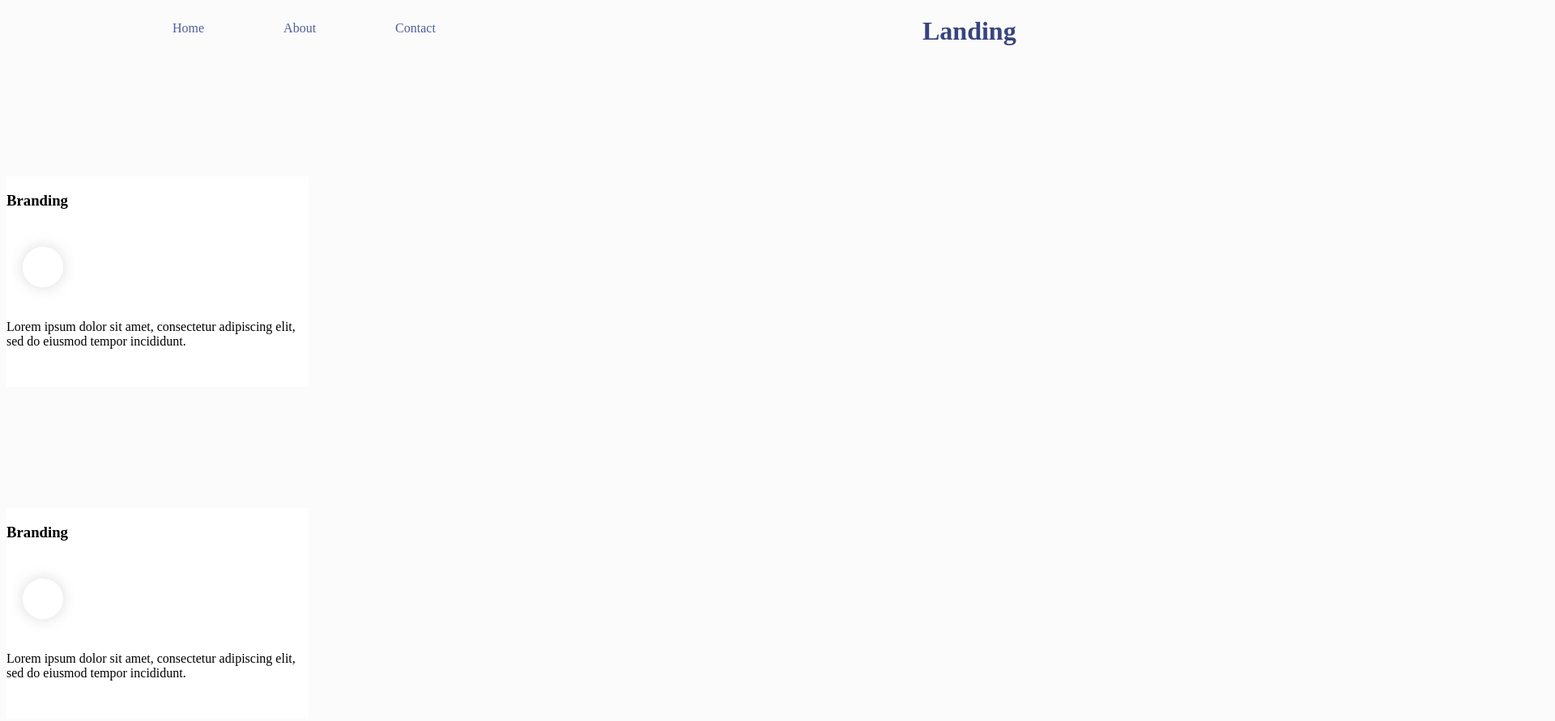
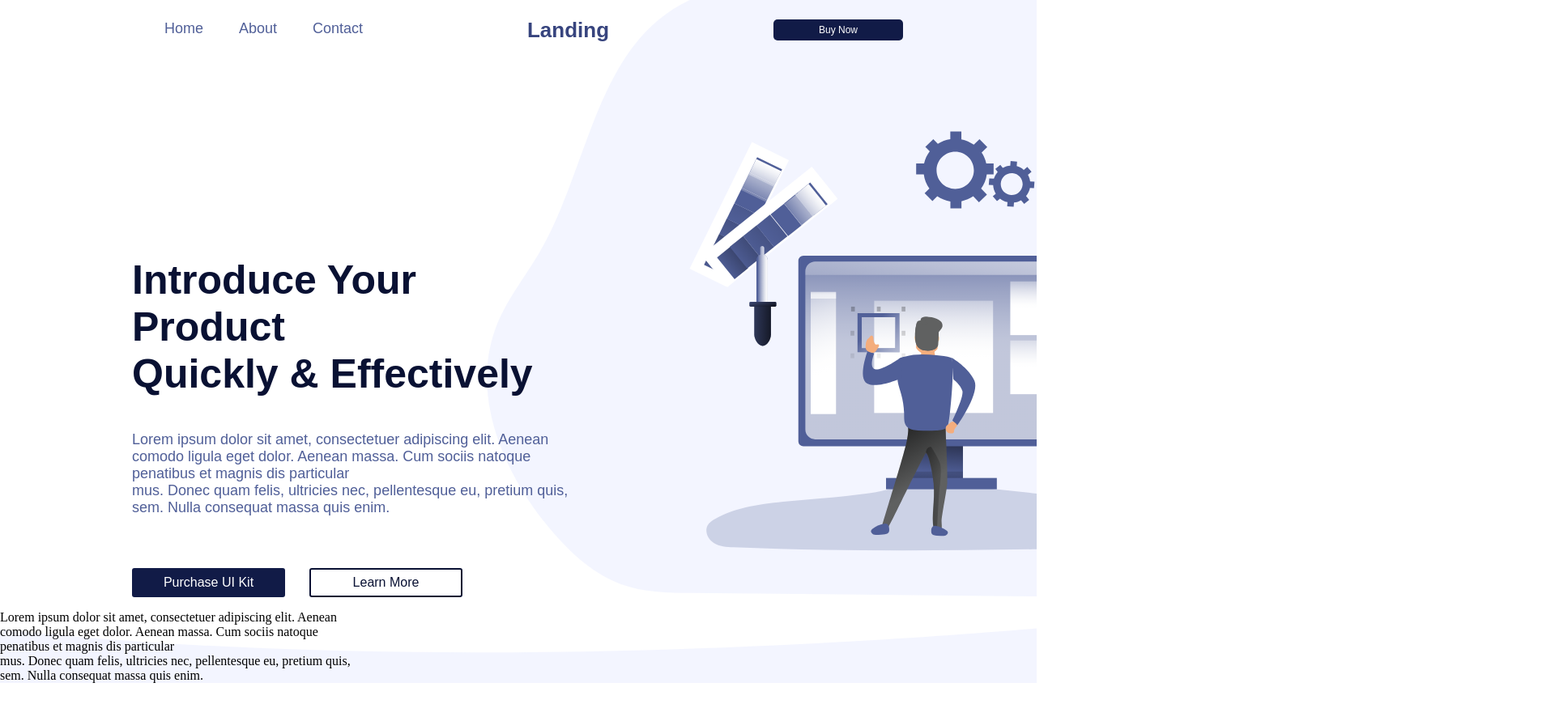
Before and after one commit to kalendaryovAV/kalendarev609-41, a plain HTML site: page WWW/index.html in a window 1280 px wide. Shown: the top 891 px of the page at 81% size, 1920 px wide, since content can reach past the window. After the commit the page ends 860 px from the top, so only its background shows below. Drawn offline with Linux system fonts and the light colour scheme.

Commit message:
Add files via upload

```diff
--- a/WWW/css/style.css
+++ b/WWW/css/style.css
@@ -1,75 +1,95 @@
 body {
-    width: 1440px;
-    height: 4628px;
-    background-color:#FBFBFB;
-    ;
+    margin: 0;
 }
 
-header {
-    width: 1440px;
-    height: 60px;
+.main-section {
+    background-image: url(../img/designer_1.svg);
+    background-repeat: no-repeat;
+    background-position-x: right;
+    background-size: contain;
+
+    padding-left: 163px;
+    padding-right: 165px;
+}
+
+.nav {
     display: flex;
-    flex-direction: row;
+    justify-content: space-between;
+    align-items: center;
+    font-family: Arial, Helvetica, sans-serif;
 }
 
 .header-list {
-    list-style: none;
+    list-style-type: none;
     display: flex;
-    flex-direction: row;
-    margin-left: 165px;
+    justify-content: space-between;
+    height: 24px;
+    width: 245px;
     margin-top: 18px;
-    width: 245px;
-    height: 24px;
+    font-size: 18px;
+    color: rgba(80, 95, 152, 1);
+}
+.header-list-item {
+    margin: 0;
+}
+.header-h1 {
+    font-size: 26px;
+    color: rgba(55, 68, 126, 1);
+}
+.buynow-button {
+    width: 160px;
+    height: 26px;
+    background-color: rgba(17, 27, 71, 1);
+    border: none;
+    color: rgba(255, 255, 255, 1);
+    font-size: 12px;
+    border-radius: 5px 5px 5px 5px;
+}
+.main-section-info {
+    width: 539px;
+    height: 421px;
+    font-family: Arial, Helvetica, sans-serif;
+}
+.introduction {
+    width: 539px;
+    height: 316px;
+    margin-top: 243px;
+    margin-bottom: 69px;
+}
+.main-section-info-h1 {
+    color: rgba(9, 17, 51, 1);
+    font-size: 50px;
+}
+.main-section-p {
+    color: rgba(80, 95, 152, 1);
+    font-size: 18px;
+}
+.purchase-button {
+    text-align: center;
+    width: 189px;
+    height: 36px;
+    border: none;
+    background-color: rgba(17, 27, 71, 1);
+    margin-right: 30px;
+    color: rgba(255, 255, 255, 1);
+    font-size: 16px;
+    border-radius: 3px 3px 3px 3px;
+}
+.learnmore-button {
+    width: 189px;
+    height: 36px;
+    background-color: rgba(255, 255, 255, 1);
+    color: rgba(9, 17, 51, 1);
+    border-style: solid;
+    border-color:rgba(9, 17, 51, 1);
+    font-size: 16px;
+    border-radius: 3px 3px 3px 3px;
 }
 
-.header-list-item {
-    color: rgba(80, 95, 152, 1);
-}
-
-#center-header-list-element {
-    margin-left: 98px;
-    margin-right: 98px;
-}
-
-.header-label {
-    width: 95px;
-    height: 38px;
-    margin-top: 12px;
-    margin-left: 681px;
-    margin-right: 1131px;
-    color: rgba(55, 68, 126, 1);
+.basement-section {
+    background-color: rgba(255, 255, 255, 1);
+    background-image: url(../img/Rectangle.svg);
+    background-repeat: no-repeat;
+    background-size: cover;
 
 }
-
-.header-button {
-    width: 160px;
-    height: 26px;
-    margin-top: 18px;
-    margin-left: 1119px;
-    margin-right: 165px;
-    background-image: url(/img/button-background.png);
-    background-size: auto;
-
-}
-
-.new_elements{
-    display: flex;
-
-}
-
-.new_elementsitem{
-    margin-top: 150px;
-    background-color:#FFFFFF;
-    width: 373px;
-    height: 260px;
-
-}
-
-.new_elementsheader{
-    width: 85px;
-    height: 30px;
-    top: -3px;
-
-
-
-}
--- a/WWW/index.html
+++ b/WWW/index.html
@@ -7,45 +7,47 @@
     <link rel="stylesheet" href="css/style.css">
 </head>
 <body>
-    <header>
-        <ul class="header-list">
-            <li class="header-list-item">Home</li>
-            <li class="header-list-item" id="center-header-list-element">About</li>
-            <li class="header-list-item">Contact</li>
-        </ul>
+    <section class="main-section">
+        <header class="nav">
+            <ul class="header-list">
+                <li class="header-list-item">Home</li>
+                <li class="header-list-item">About</li>
+                <li class="header-list-item">Contact</li>
+            </ul>
+            <h1 class="header-h1">Landing</h1>
+            <button class="buynow-button">
+                Buy Now
+            </button>
+        </header>
 
-        <h1 class="header-label">Landing</h1>
+        <div class="main-section-info">
+            <div class="introduction">
+                <h1 class="main-section-info-h1">Introduce Your Product<br>Quickly & Effectively</h1>
 
-        <button type="button" class="header-button">
+                <p class="main-section-p">
+                    Lorem ipsum dolor sit amet, consectetuer adipiscing elit. Aenean<br>comodo ligula eget dolor. Aenean massa. Cum sociis natoque<br>penatibus et magnis dis particular<br>
+                    mus. Donec quam felis, ultricies nec, pellentesque eu, pretium quis,<br>sem. Nulla consequat massa quis enim.
+                </p>
 
-        </button>
-    </header>
+            </div>
 
-    <section class="new_elements">
-        <article class="new_elementsitem">
-            <h1 class="new_elementsheader">Branding</h1>
-            <img src="img/Oval.png">
-            <p>Lorem ipsum dolor sit amet, consectetur adipiscing elit, sed do eiusmod tempor incididunt.</p>
-        </article>
+            <div style="display: flex;">
+                <button class="purchase-button">
+                    Purchase UI Kit
+                </button>
+
+                <button class="learnmore-button">
+                    Learn More
+                </button>
+            </div>
+
+        </div>
 
     </section>
 
-    <section class="new_elements">
-        <article class="new_elementsitem">
-            <h1 class="new_elementsheader">Branding</h1>
-            <img src="img/Oval.png">
-            <p>Lorem ipsum dolor sit amet, consectetur adipiscing elit, sed do eiusmod tempor incididunt.</p>
-        </article>
-
-    </section>
-
-    <section class="new_elements">
-        <article class="new_elementsitem">
-            <h1 class="new_elementsheader">Branding</h1>
-            <img src="img/Oval.png">
-            <p>Lorem ipsum dolor sit amet, consectetur adipiscing elit, sed do eiusmod tempor incididunt.</p>
-        </article>
-
+    <section class="basement-section">
+        <p>Lorem ipsum dolor sit amet, consectetuer adipiscing elit. Aenean<br>comodo ligula eget dolor. Aenean massa. Cum sociis natoque<br>penatibus et magnis dis particular<br>
+            mus. Donec quam felis, ultricies nec, pellentesque eu, pretium quis,<br>sem. Nulla consequat massa quis enim.</p>
     </section>
 </body>
 </html>
```
Also changed, not shown: WWW/img/Rectangle.svg (added), WWW/img/designer_1.svg (added).
